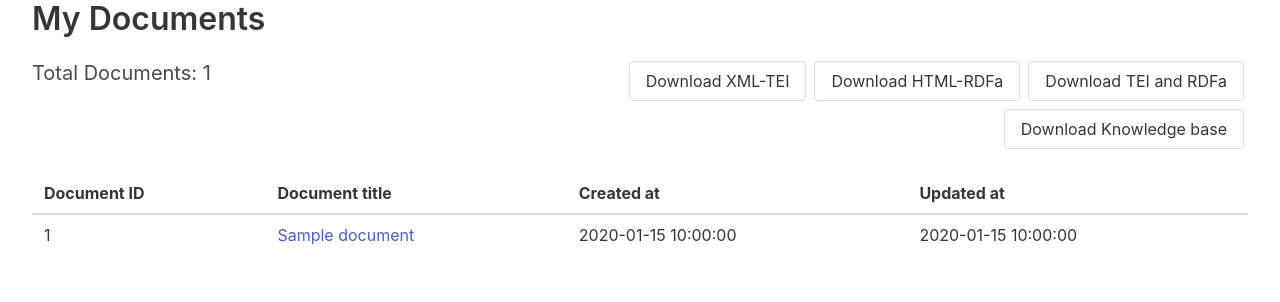
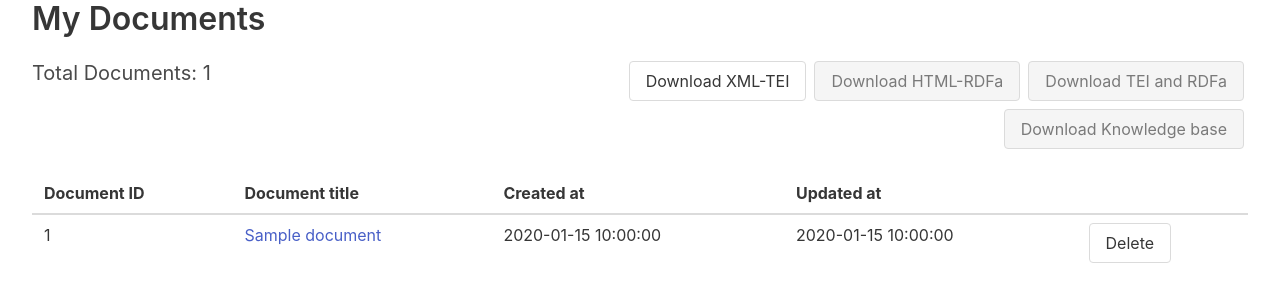
Before and after one commit to sebastianbarzaghi/ascaris, a Python web app: template templates/index.html in a window 1280 px wide. Shown: the part 175-477 px from the top of the page. Run offline with Jinja, Linux system fonts and the light colour scheme; the template is opened without the code that fills it: most values are stand-ins (such as "Sample title", 1, 10 or a date in 2020).

Commit message:
feat: delete document

```diff
--- a/templates/editor_panel.html
+++ b/templates/editor_panel.html
@@ -18,7 +18,7 @@
               <a class="navbar-item" id="xml-tei-download">
                 XML-TEI
               </a>
-              <a class="navbar-item" id="html-rdfa-download">
+              <a class="navbar-item is-static" id="html-rdfa-download">
                 HTML-RDFa
               </a>
             </div>
--- a/templates/index.html
+++ b/templates/index.html
@@ -13,9 +13,9 @@
     <div class="column is-two-thirds">
         <div class="buttons is-right">
             <a class="button">Download XML-TEI</a>
-            <a class="button">Download HTML-RDFa</a>
-            <a class="button">Download TEI and RDFa</a>
-            <a class="button">Download Knowledge base</a>
+            <a class="button is-static">Download HTML-RDFa</a>
+            <a class="button is-static">Download TEI and RDFa</a>
+            <a class="button is-static">Download Knowledge base</a>
         </div>
     </div>
 </div>
@@ -27,6 +27,7 @@
             <th>Document title</th>
             <th>Created at</th>
             <th>Updated at</th>
+            <th></th>
         </tr>
     </thead>
     <tbody>
@@ -44,9 +45,41 @@
             <td>
                 {{ document.updated_at }}
             </td>
+            <td>
+                <button
+                    class="button delete-document-button"
+                    data-documentid="{{ document.id }}"
+                    >
+                        Delete
+                </button>
+            </td>
         </tr>
         {% endfor %}
     </tbody>
 </table>
 
+<script>
+    document.querySelectorAll('.delete-document-button').forEach(button => {
+        button.addEventListener('click', function () {
+            const documentid = this.getAttribute('data-documentid');
+            if (confirm('Are you sure you want to delete this document?')) {
+                fetch(`/document/${documentid}`, {
+                        method: 'DELETE'
+                        }
+                    )
+                    .then(
+                        response => {
+                        if (response.status === 200) {
+                            // Remove the image from the frontend
+                            this.parentNode.parentNode.remove()
+                        } else {
+                            alert('Failed to delete the image.');
+                            }
+                        }
+                    );
+            }
+        });
+    });
+</script>
+
 {% endblock %}
```
Also changed, not shown: app.py (+6 -1 lines), instance/test2.db.
